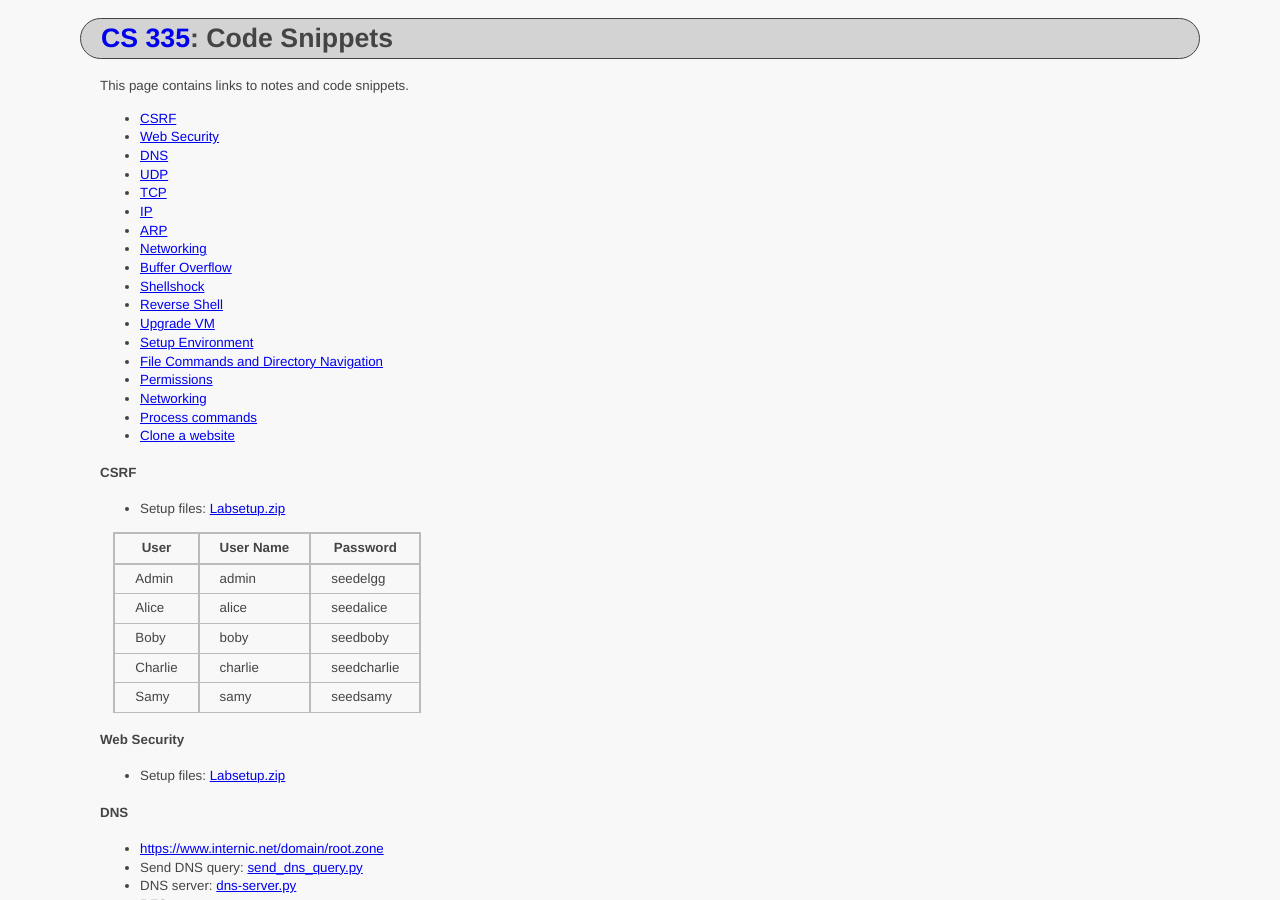
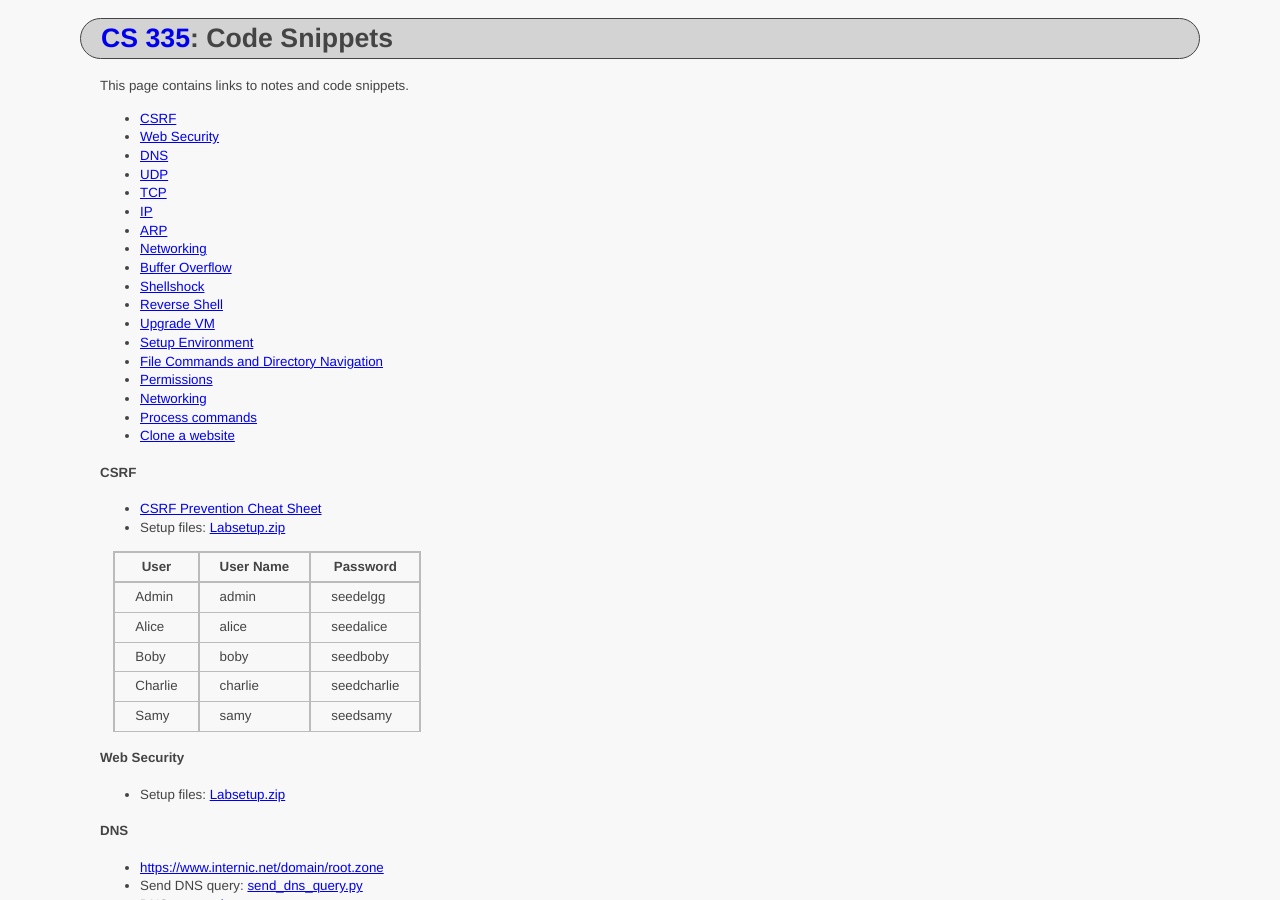
Before and after one commit to ycpcs/cs335-spring2025, a Jekyll site: the page built from notes/index.md, in a window 1280 px wide and 900 px high. Built offline with Jekyll 4.4.1, drawn with Linux system fonts in a browser that asks for light colours.

Commit message:
add cheat sheet

```diff
--- a/notes/index.md
+++ b/notes/index.md
@@ -26,6 +26,7 @@ This page contains links to notes and code snippets.
 - [Clone a website](#clone-a-website)
 
 #### CSRF
+  - [CSRF Prevention Cheat Sheet](https://cheatsheetseries.owasp.org/cheatsheets/Cross-Site_Request_Forgery_Prevention_Cheat_Sheet.html)
   - Setup files: [Labsetup.zip](../labs/csrf/Labsetup.zip)
 
 | User    | User Name | Password    |
```
